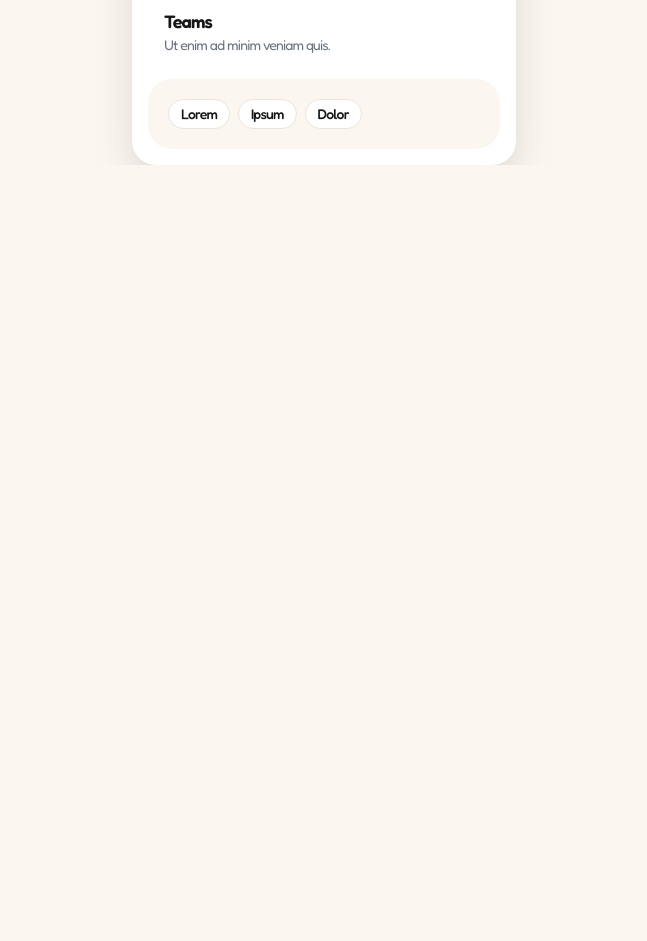
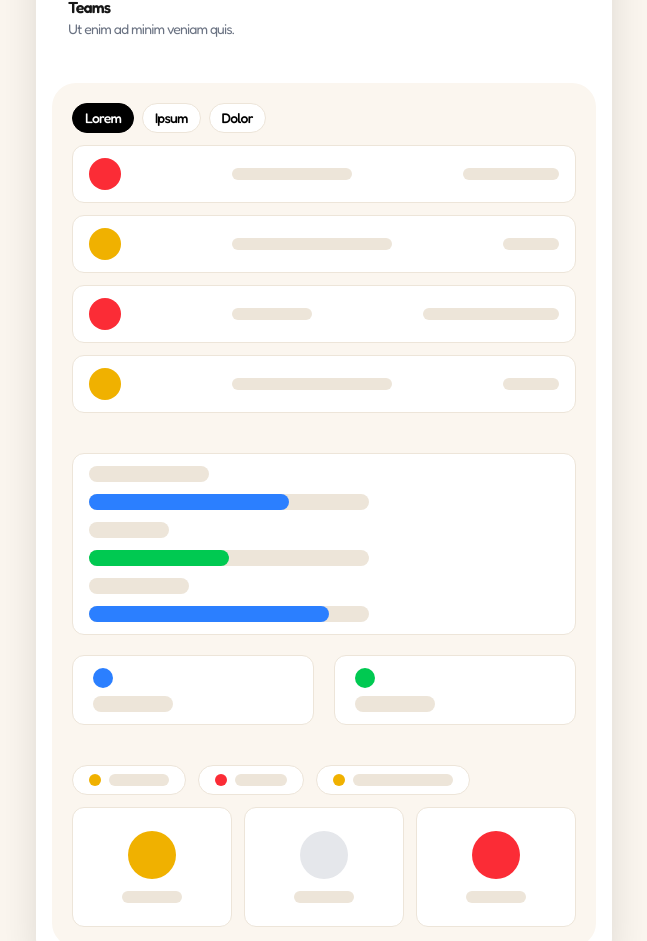
Before and after one commit to zack6yuan/clay-lp, a Next.js app in the folder my-app/: page / in a window 1280 px wide. Shown: the part 1223-2164 px from the top of the page, without its empty margins (316-963 px from the left). Before the commit the page ends 1388 px from the top, so only its background shows below. Built offline with nearby package versions, Linux system fonts and the light colour scheme.

Commit message:
feat: add service section graphics

```diff
--- /dev/null
+++ b/my-app/app/components/AutomationsCard.tsx
@@ -0,0 +1,33 @@
+const btnLabels = ["Lorem", "Ipsum", "Dolor"];
+
+export default function AutomationsCard() {
+  return (
+    <div className="flex flex-col pt-10">
+      {/* chore: componentize these items */}
+      <div className="flex flex-col gap-3 items-start justify-between py-3 px-4 rounded-xl border bg-white border-[#EDE5D9]">
+        <div className="bg-[#EDE5D9] w-30 h-4 rounded-full"></div>
+        <div className="bg-[#EDE5D9] w-70 h-4 rounded-full">
+          <div className="bg-blue-500 w-50 h-4 rounded-full"></div>
+        </div>
+        <div className="bg-[#EDE5D9] w-20 h-4 rounded-full"></div>
+        <div className="bg-[#EDE5D9] w-70 h-4 rounded-full">
+          <div className="bg-green-500 w-35 h-4 rounded-full"></div>
+        </div>
+        <div className="bg-[#EDE5D9] w-25 h-4 rounded-full"></div>
+        <div className="bg-[#EDE5D9] w-70 h-4 rounded-full">
+          <div className="bg-blue-500 w-60 h-4 rounded-full"></div>
+        </div>
+      </div>
+      <div className="flex justify-between gap-5 mt-5">
+        <div className="flex flex-col gap-2 border border-[#EDE5D9] bg-white py-3 w-full px-5 rounded-xl">
+          <div className="rounded-full bg-blue-500 w-5 h-5"></div>
+          <div className="bg-[#EDE5D9] w-20 h-4 rounded-full"></div>
+        </div>
+        <div className="flex flex-col gap-2 border border-[#EDE5D9] bg-white py-3 w-full px-5 rounded-xl">
+          <div className="rounded-full bg-green-500 w-5 h-5"></div>
+          <div className="bg-[#EDE5D9] w-20 h-4 rounded-full"></div>
+        </div>
+      </div>
+    </div>
+  );
+}
--- /dev/null
+++ b/my-app/app/components/InsightsCard.tsx
@@ -0,0 +1,43 @@
+function Pill({ dotColor, barWidth }: { dotColor: string; barWidth: string }) {
+    return (
+      <div className="flex items-center gap-2 rounded-full border border-[#EDE5D9] bg-white px-4 py-2">
+        <div className={`w-3 h-3 rounded-full ${dotColor}`} />
+        <div className={`h-3 rounded-full bg-[#EDE5D9] ${barWidth}`} />
+      </div>
+    );
+  }
+
+  function Tile({ circleColor }: { circleColor: string }) {
+    return (
+      <div className="flex w-40 h-30 flex-col items-center justify-center gap-3 rounded-xl border border-[#EDE5D9] bg-white">
+        <div className={`w-12 h-12 rounded-full ${circleColor}`} />
+        <div className="w-15 h-3 rounded-full bg-[#EDE5D9]" />
+      </div>
+    );
+  }
+
+  const pills = [
+    { dotColor: "bg-yellow-500", barWidth: "w-15" },
+    { dotColor: "bg-red-500", barWidth: "w-13" },
+    { dotColor: "bg-yellow-500", barWidth: "w-25" },
+  ];
+
+  const tiles = ["bg-yellow-500", "bg-gray-200", "bg-red-500"];
+
+  export default function InsightsCard() {
+    return (
+      <div className="flex flex-col gap-3">
+        <div className="flex flex-wrap gap-3 pt-10">
+          {pills.map((pill, i) => (
+            <Pill key={i} {...pill} />
+          ))}
+        </div>
+
+        <div className="flex flex-wrap gap-3">
+          {tiles.map((color, i) => (
+            <Tile key={i} circleColor={color} />
+          ))}
+        </div>
+      </div>
+    );
+  }
--- /dev/null
+++ b/my-app/app/components/OverviewCard.tsx
@@ -0,0 +1,45 @@
+const btnLabels = ["Lorem", "Ipsum", "Dolor"];
+
+export default function OverviewCard() {
+  return (
+    <div className="flex flex-col gap-3">
+      <div className="flex gap-2">
+        {btnLabels.map((item, index) => {
+          return (
+            <button
+              key={item}
+              className={`rounded-full border font-medium text-sm px-3 py-1 ${
+                index === 0
+                  ? "bg-black text-white border-black"
+                  : "bg-white text-black border-[#EDE5D9]"
+              }`}
+            >
+              {item}
+            </button>
+          );
+        })}
+      </div>
+      {/* chore: componentize these items */}
+      <div className="flex items-center justify-between py-3 px-4 rounded-xl border bg-white border-[#EDE5D9]">
+        <div className="rounded-full w-8 h-8 bg-red-500"></div>
+        <div className="bg-[#EDE5D9] w-30 h-3 rounded-full"></div>
+        <div className="bg-[#EDE5D9] w-24 h-3 rounded-full"></div>
+      </div>
+      <div className="flex items-center justify-between py-3 px-4 rounded-xl border bg-white border-[#EDE5D9]">
+        <div className="rounded-full w-8 h-8 bg-yellow-500"></div>
+        <div className="bg-[#EDE5D9] w-40 h-3 rounded-full"></div>
+        <div className="bg-[#EDE5D9] w-14 h-3 rounded-full"></div>
+      </div>
+      <div className="flex items-center justify-between py-3 px-4 rounded-xl border bg-white border-[#EDE5D9]">
+        <div className="rounded-full w-8 h-8 bg-red-500"></div>
+        <div className="bg-[#EDE5D9] w-20 h-3 rounded-full"></div>
+        <div className="bg-[#EDE5D9] w-34 h-3 rounded-full"></div>
+      </div>
+      <div className="flex items-center justify-between py-3 px-4 rounded-xl border bg-white border-[#EDE5D9]">
+        <div className="rounded-full w-8 h-8 bg-yellow-500"></div>
+        <div className="bg-[#EDE5D9] w-40 h-3 rounded-full"></div>
+        <div className="bg-[#EDE5D9] w-14 h-3 rounded-full"></div>
+      </div>
+    </div>
+  );
+}
--- a/my-app/app/components/ServiceCard.tsx
+++ b/my-app/app/components/ServiceCard.tsx
@@ -6,7 +6,7 @@ type ServiceCardProps = {
 export default function ServiceCard({ title, description }: ServiceCardProps) {
     return (
         <div className="flex flex-col items-start">
-            <p className="text-lg font-semibold">{title}</p>
+            <p className="text-md font-semibold">{title}</p>
             <p className="text-sm text-gray-500">{description}</p>
         </div>
     )
--- a/my-app/app/components/ServiceHeader.tsx
+++ b/my-app/app/components/ServiceHeader.tsx
@@ -1,6 +1,6 @@
 export default function ServiceHeader() {
     return (
-        <div className="flex flex-col items-center space-y-5">
+        <div className="flex flex-col items-center mb-5">
             <p className="text-blue-600 font-semibold text-sm">LOREM IPSUM</p>
             <h2 className="text-3xl text-black font-semibold">Dolor sit amet consectetur</h2>
         </div>
--- a/my-app/app/components/Services.tsx
+++ b/my-app/app/components/Services.tsx
@@ -1,7 +1,10 @@
 "use client";
 import ServiceCard from "@/components/ServiceCard";
+import OverviewCard from "@/components/OverviewCard";
+import InsightsCard from "@/components/InsightsCard";
 import ServiceHeader from "./ServiceHeader";
 import { useState } from "react";
+import AutomationsCard from "@/components/AutomationsCard";
 
 const services = [
   { title: "Overview", description: "Lorem ipsum dolor sit amet elit." },
@@ -32,14 +35,10 @@ export default function Services() {
         ))}
 
         {/* Graphic section */}
-        <div className="flex flex-col bg-[#FBF6EF] p-5 rounded-3xl">
-          <div className="flex gap-2">
-            {["Lorem", "Ipsum", "Dolor"].map((label) => (
-              <button key={label} className="bg-white rounded-full border border-[#EDE5D9] font-medium text-sm px-3 py-1">
-                {label}
-              </button>
-            ))}
-          </div>
+        <div className="flex flex-col bg-[#FBF6EF] p-5 rounded-3xl mt-5">
+          <OverviewCard />
+          <AutomationsCard />
+          <InsightsCard />
         </div>
       </div>
     </section>
```
